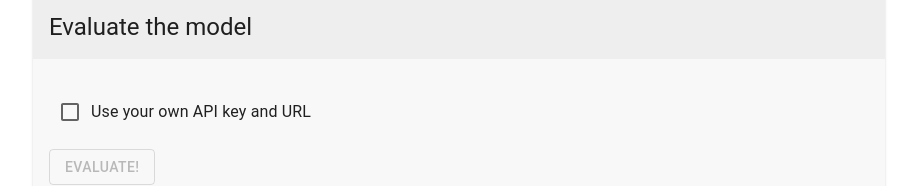
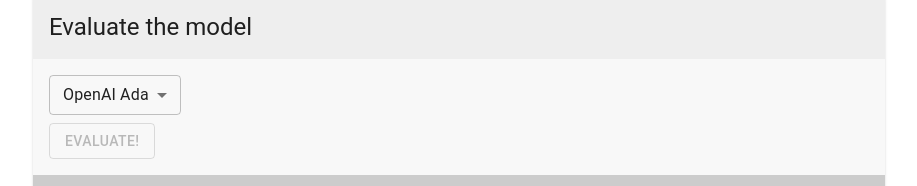
Before and after one commit to safer-ai/SaferAI-Website, a React (Create React App) app in the folder frontend/: page / in a window 1280 px wide. Shown: the part 1025-1211 px from the top of the page, without its empty margins (181-1098 px from the left). Built offline with nearby package versions, Linux system fonts and the light colour scheme; no server answers.

Commit message:
Add model choice

```diff
--- a/frontend/src/sections/ModelEvaluation.tsx
+++ b/frontend/src/sections/ModelEvaluation.tsx
@@ -1,4 +1,4 @@
-import { Checkbox, TextField } from "@mui/material";
+import { Checkbox, MenuItem, Select, TextField } from "@mui/material";
 import React, { useState } from "react";
 import "../App.css";
 import { AugmentedDataset } from "../types";
@@ -14,11 +14,12 @@ type ModelEvaluationProps = {
 const ModelEvaluation = (props: ModelEvaluationProps) => {
   const { augdataset } = props;
   const [result, setResult] = useState<any | null>(null);
-  const [useAPI, setUseAPI] = useState<boolean>(false);
+  const [selectedModel, setSelectModel] = useState<string>("text-ada-001");
+  const useAPI = selectedModel === "your-api";
   const [apiKey, setApiKey] = useState<string>("");
   const [apiURL, setApiURL] = useState<string>("https://api.openai.com/v1");
+  const [modelName, setModelName] = useState<string>("text-ada-001");
   const [waiting, setWaiting] = useState<boolean>(false);
-  const modelName = "text-ada-001"; // or text-babbage-001 or text-curie-001 or anything if useAPI
 
   const evaluate = () => {
     setWaiting(true);
@@ -31,7 +32,7 @@ const ModelEvaluation = (props: ModelEvaluationProps) => {
         }
       );
     } else {
-      simpleEvaluate(augdataset, modelName).then((data: any) => {
+      simpleEvaluate(augdataset, selectedModel).then((data: any) => {
         setResult(data);
         setWaiting(false);
       });
@@ -43,14 +44,18 @@ const ModelEvaluation = (props: ModelEvaluationProps) => {
       <CardHeader className="section-title" title="Evaluate the model" />
       <CardContent className="section-content">
         <div>
-          <p className="horizontal-flex">
-            <Checkbox
-              checked={useAPI}
-              onChange={(e) => setUseAPI(e.target.checked)}
-              name="Use your own API key and URL"
-            />
-            Use your own API key and URL
-          </p>
+          <Select
+            value={selectedModel}
+            label="Model"
+            size="small"
+            onChange={(e) => setSelectModel(e.target.value)}
+            style={{ marginBottom: "0.5em" }}
+          >
+            <MenuItem value={"text-ada-001"}>OpenAI Ada</MenuItem>
+            <MenuItem value={"text-babbage-001"}>OpenAI Babbage</MenuItem>
+            <MenuItem value={"text-curie-001"}>OpenAI Curie</MenuItem>
+            <MenuItem value={"your-api"}>Use your own API key and URL</MenuItem>
+          </Select>
           {useAPI && (
             <>
               <TextField
@@ -72,6 +77,15 @@ const ModelEvaluation = (props: ModelEvaluationProps) => {
                 margin="dense"
                 label="API URL"
               />
+              <TextField
+                value={modelName}
+                onChange={(e) => setModelName(e.target.value)}
+                variant="outlined"
+                size="small"
+                fullWidth
+                margin="dense"
+                label="Model name"
+              />
             </>
           )}
         </div>
```
